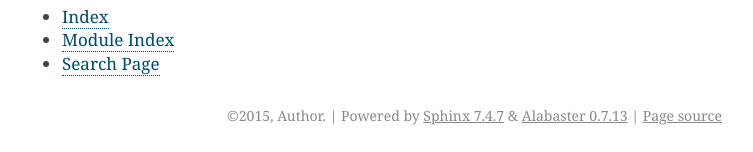
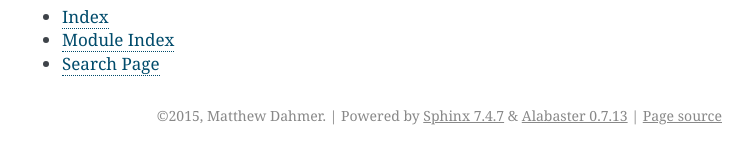
Before and after one commit to fot/glimmondb, a Sphinx documentation site: the page built from docs/index.rst, in a window 1280 px wide and 900 px high, scrolled down 5890 px. Shown: the part 745-897 px from the top of the window, without its empty margins (388-1141 px from the left). Built offline with Sphinx 7.4.7, drawn with Linux system fonts in a browser that asks for light colours.

Commit message:
Update conf.py

```diff
--- a/docs/conf.py
+++ b/docs/conf.py
@@ -52,15 +52,15 @@ master_doc = 'index'
 
 # General information about the project.
 project = u'glimmondb'
-copyright = u'2015, Author'
-author = u'Author'
+copyright = u'2015, Matthew Dahmer'
+author = u'Matthew Dahmer'
 
 # The version info for the project you're documenting, acts as replacement for
 # |version| and |release|, also used in various other places throughout the
 # built documents.
 #
 # The short X.Y version.
-version = ''
+version = '0.1'
 # The full version, including alpha/beta/rc tags.
 release = ''
 
```
